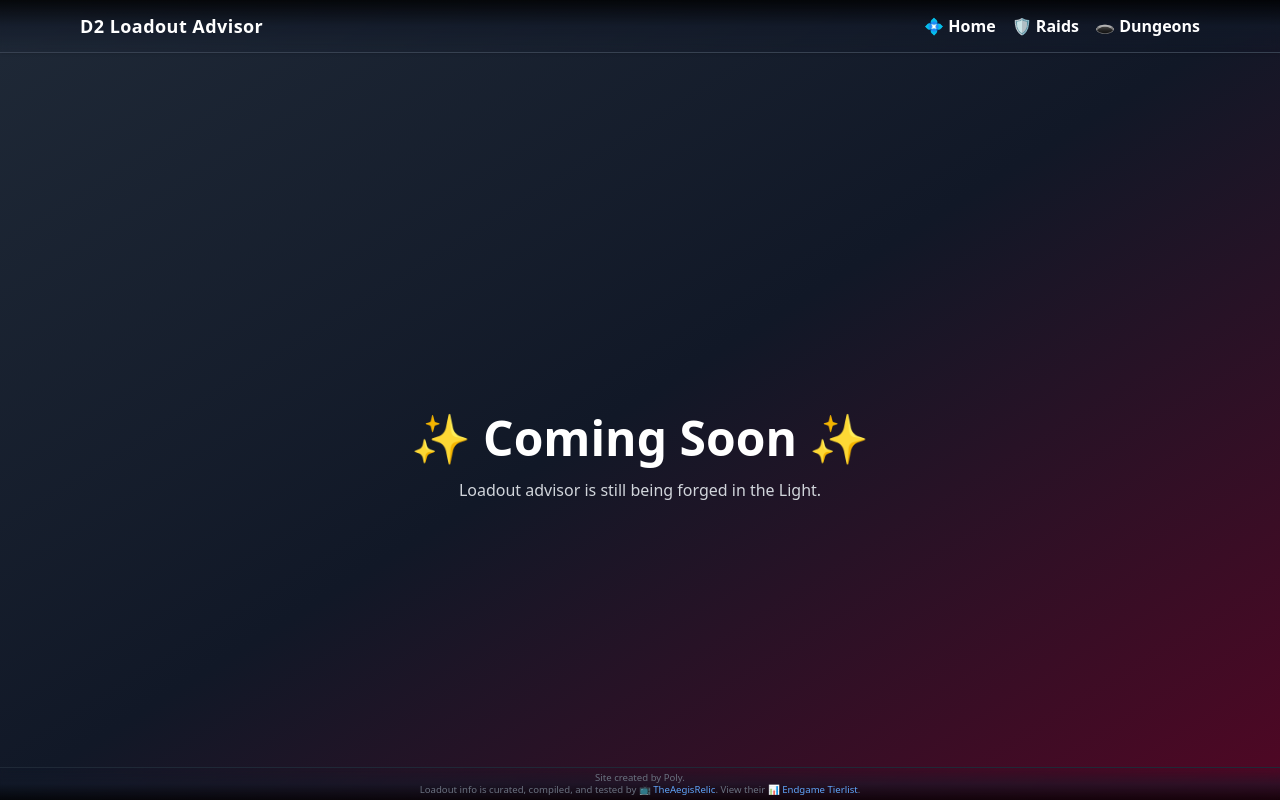
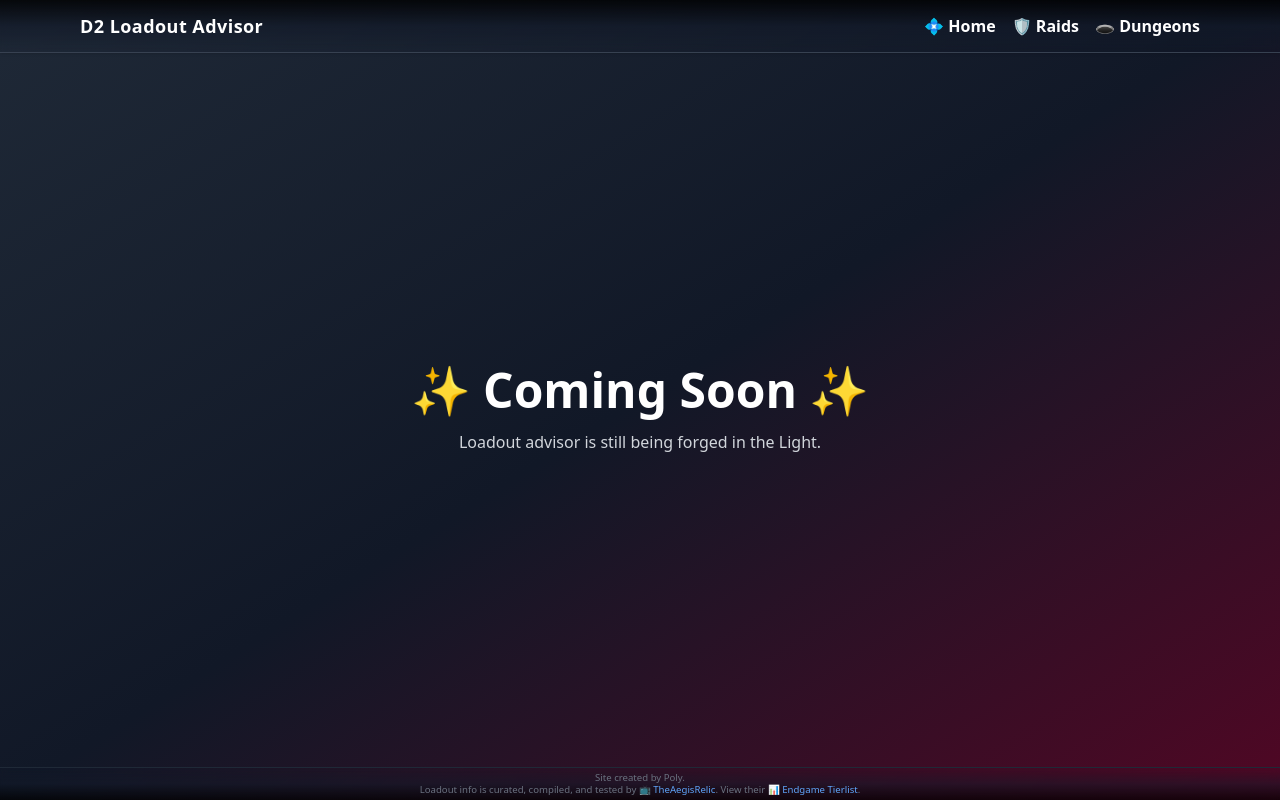
Before and after one commit to Poly-D2LA/d2-loadout-advisor, a plain HTML site: page index.html in a window 1280 px wide. Drawn offline with nearby package versions, Linux system fonts and the light colour scheme.

Commit message:
Commit changes
minor edits

```diff
--- a/index.html
+++ b/index.html
@@ -42,7 +42,7 @@
 </nav>
 
   <!-- Main Content -->
-  <main class="flex-grow flex flex-col items-center justify-center text-center mt-24">
+    <main class="flex-grow flex flex-col justify-center items-center p-6">
     <h1 class="text-4xl md:text-5xl font-bold mb-4">✨ Coming Soon ✨</h1>
     <p class="text-gray-300 max-w-md">Loadout advisor is still being forged in the Light.</p>
   </main>
```
Also changed, not shown: dev.html (+2 -2 lines).
